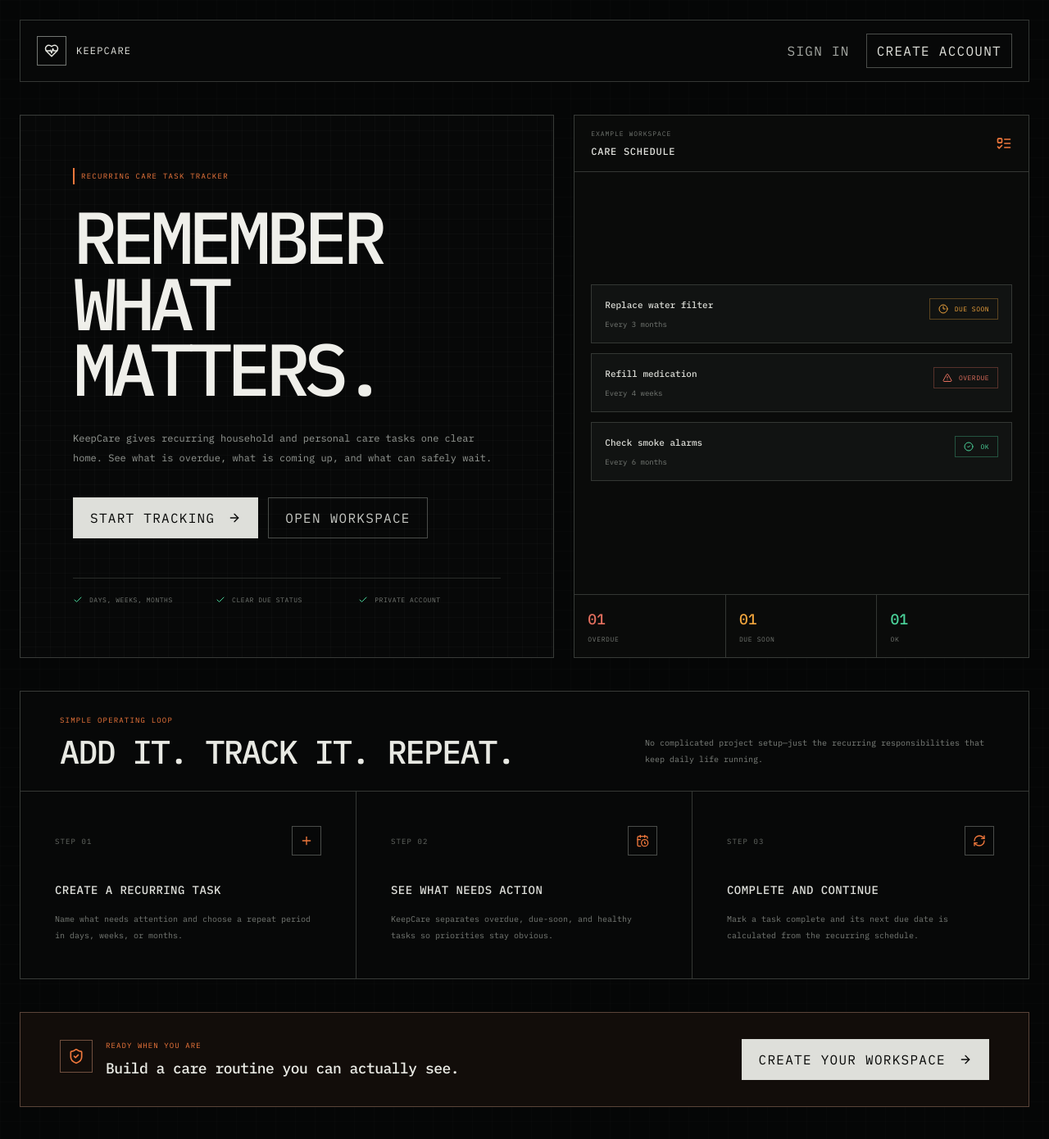
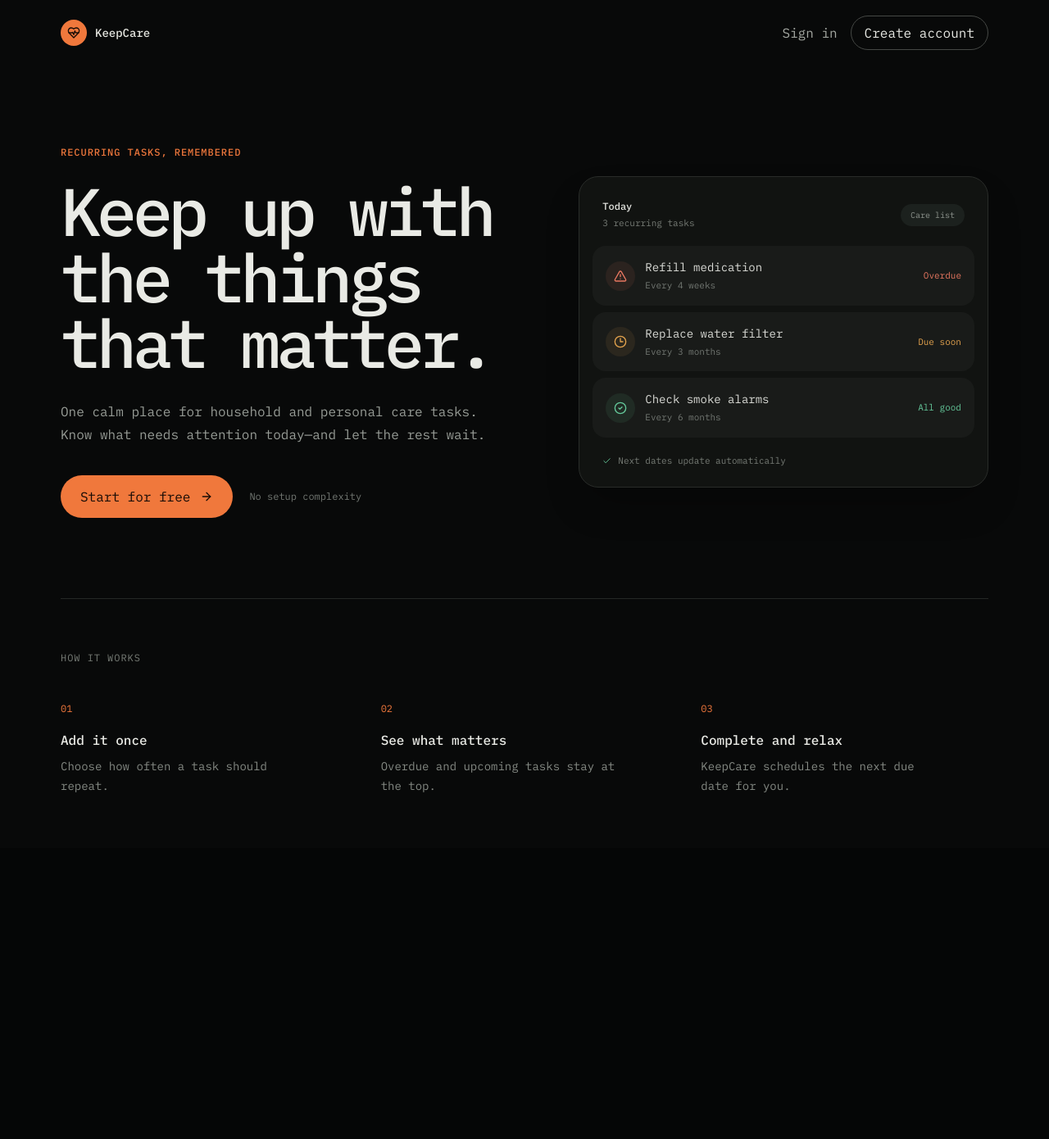
Before and after one commit to EugeneNosov/keepcareapp, a React (Vite) app: page / in a window 1280 px wide. Shown: the top 1390 px of the page at 82% size. After the commit the page ends 1035 px from the top, so only its background shows below. Built offline with nearby package versions, Linux system fonts and the light colour scheme; no server answers.

Commit message:
Redesign landing page and brand,

```diff
--- a/src/App.css
+++ b/src/App.css
@@ -15,11 +15,7 @@ body {
     margin: 0;
     min-width: 320px;
     min-height: 100vh;
-    background:
-        linear-gradient(rgba(255, 255, 255, 0.012) 1px, transparent 1px),
-        linear-gradient(90deg, rgba(255, 255, 255, 0.012) 1px, transparent 1px),
-        #050606;
-    background-size: 24px 24px;
+    background: #080909;
 }
 
 button,
--- a/src/components/brand/Brand.tsx
+++ b/src/components/brand/Brand.tsx
@@ -2,10 +2,10 @@ import { LuHeartPulse } from 'react-icons/lu';
 
 export default function Brand() {
   return (
-    <div className="relative flex items-center gap-3 text-xs tracking-[0.1em] text-[#e6e7e1] uppercase">
-            <span className="grid size-9 place-items-center border border-[#727672]">
-              <LuHeartPulse className="size-[18px]" aria-hidden="true"/>
-            </span>
+    <div className="relative flex items-center gap-2.5 text-sm font-medium text-[#e6e7e1]">
+      <span className="grid size-8 place-items-center rounded-full bg-[#f0783c] text-[#160b06]">
+        <LuHeartPulse className="size-4" aria-hidden="true"/>
+      </span>
       KeepCare
     </div>
   )
--- a/src/features/marketing/pages/LandingPage.tsx
+++ b/src/features/marketing/pages/LandingPage.tsx
@@ -1,13 +1,8 @@
 import {
   LuArrowRight,
-  LuCalendarClock,
   LuCheck,
   LuCircleCheck,
   LuClock3,
-  LuListTodo,
-  LuPlus,
-  LuRefreshCw,
-  LuShieldCheck,
   LuTriangleAlert,
 } from 'react-icons/lu';
 import { Link } from 'react-router';
@@ -15,247 +10,104 @@ import { ROUTES } from '@/app.constants.ts';
 import Brand from '@/components/brand/Brand.tsx';
 
 const exampleTasks = [
-  {
-    name: 'Replace water filter',
-    repeat: 'Every 3 months',
-    status: 'Due soon',
-    color: '#f0a43c',
-    icon: LuClock3,
-  },
-  {
-    name: 'Refill medication',
-    repeat: 'Every 4 weeks',
-    status: 'Overdue',
-    color: '#e36f5e',
-    icon: LuTriangleAlert,
-  },
-  {
-    name: 'Check smoke alarms',
-    repeat: 'Every 6 months',
-    status: 'OK',
-    color: '#4bd49b',
-    icon: LuCircleCheck,
-  },
+  {name: 'Refill medication', repeat: 'Every 4 weeks', status: 'Overdue', color: '#e97861', icon: LuTriangleAlert},
+  {name: 'Replace water filter', repeat: 'Every 3 months', status: 'Due soon', color: '#e5a44e', icon: LuClock3},
+  {name: 'Check smoke alarms', repeat: 'Every 6 months', status: 'All good', color: '#65c99b', icon: LuCircleCheck},
 ];
 
-const workflow = [
-  {
-    step: '01',
-    title: 'Create a recurring task',
-    text: 'Name what needs attention and choose a repeat period in days, weeks, or months.',
-    icon: LuPlus,
-  },
-  {
-    step: '02',
-    title: 'See what needs action',
-    text: 'KeepCare separates overdue, due-soon, and healthy tasks so priorities stay obvious.',
-    icon: LuCalendarClock,
-  },
-  {
-    step: '03',
-    title: 'Complete and continue',
-    text: 'Mark a task complete and its next due date is calculated from the recurring schedule.',
-    icon: LuRefreshCw,
-  },
+const benefits = [
+  ['Add it once', 'Choose how often a task should repeat.'],
+  ['See what matters', 'Overdue and upcoming tasks stay at the top.'],
+  ['Complete and relax', 'KeepCare schedules the next due date for you.'],
 ];
 
 export function LandingPage() {
   return (
-    <div className="min-h-screen w-full">
-      <div className="mx-auto w-full max-w-[1320px] px-6 py-6 max-[640px]:px-4">
-      <header className="flex items-center justify-between border border-[#343734] bg-[#070808] px-5 py-4">
+    <div className="min-h-screen bg-[#080909] text-[#e9eae5]">
+      <div className="mx-auto w-full max-w-[1180px] px-6 max-[640px]:px-4">
+        <header className="flex h-20 items-center justify-between">
           <Brand/>
-        <nav className="flex items-center gap-2" aria-label="Account">
-          <Link
-            className="px-3 py-2 text-[9px] tracking-[0.08em] text-[#a5a8a3] uppercase hover:text-[#f0783c]"
-            to={ROUTES.login}
-          >
+          <nav className="flex items-center gap-4 max-[440px]:gap-3" aria-label="Account">
+            <Link className="whitespace-nowrap text-xs text-[#a4a8a2] transition-colors hover:text-white"
+                  to={ROUTES.login}>
               Sign in
             </Link>
             <Link
-            className="border border-[#4a4d4a] px-3 py-2 text-[9px] tracking-[0.08em] text-[#e1e2dc] uppercase hover:border-[#f0783c] hover:text-[#f0783c]"
-            to={ROUTES.register}
-          >
+              className="whitespace-nowrap rounded-full border border-[#454845] px-4 py-2 text-xs transition-colors hover:border-[#777b76] max-[440px]:px-3"
+              to={ROUTES.register}>
               Create account
             </Link>
           </nav>
         </header>
 
         <main>
-        <section className="grid grid-cols-[1.08fr_0.92fr] items-stretch gap-6 py-10 max-[900px]:grid-cols-1">
-          <div className="relative overflow-hidden border border-[#383b38] bg-[#070808] p-[clamp(30px,5vw,66px)]">
-            <div
-              className="absolute inset-0 bg-[linear-gradient(rgba(255,255,255,0.018)_1px,transparent_1px),linear-gradient(90deg,rgba(255,255,255,0.018)_1px,transparent_1px)] bg-[size:18px_18px]"/>
-            <div className="relative">
-              <p
-                className="mb-6 flex items-center gap-2 text-[9px] tracking-[0.14em] text-[#f0783c] uppercase before:h-5 before:w-0.5 before:bg-[#f0783c]">
-                Recurring care task tracker
+          <section
+            className="grid min-h-[650px] grid-cols-[1.05fr_0.95fr] items-center gap-20 py-20 max-[900px]:grid-cols-1 max-[900px]:gap-14 max-[900px]:py-14">
+            <div>
+              <p className="mb-6 text-xs font-medium tracking-[0.08em] text-[#f0783c] uppercase">
+                Recurring tasks, remembered
               </p>
-              <h1
-                className="max-w-[760px] text-[clamp(46px,7vw,92px)] leading-[0.9] font-medium tracking-[-0.075em] text-[#efefea] uppercase">
-                Remember<br/>what matters.
+              <h1 className="max-w-[650px] text-[clamp(48px,7vw,82px)] leading-[0.98] font-medium tracking-[-0.065em]">
+                Keep up with the things that matter.
               </h1>
-              <p className="mt-8 max-w-[610px] text-xs leading-6 text-[#969a95]">
-                KeepCare gives recurring household and personal care tasks one
-                clear home. See what is overdue, what is coming up, and what can
-                safely wait.
+              <p className="mt-7 max-w-[560px] text-base leading-7 text-[#989d97]">
+                One calm place for household and personal care tasks. Know what needs attention today—and let the rest
+                wait.
               </p>
-
-              <div className="mt-9 flex flex-wrap gap-3">
+              <div className="mt-9 flex flex-wrap items-center gap-5">
                 <Link
-                  className="inline-flex items-center gap-4 border border-[#dadbd6] bg-[#dedfda] px-5 py-3 text-[10px] font-semibold tracking-[0.08em] text-[#080908] uppercase hover:bg-white"
-                  to={ROUTES.register}
-                >
-                  Start tracking
+                  className="inline-flex items-center gap-3 rounded-full bg-[#f0783c] px-6 py-3.5 text-sm font-medium text-[#160b06] transition-colors hover:bg-[#ff8a4f]"
+                  to={ROUTES.register}>
+                  Start for free
                   <LuArrowRight aria-hidden="true"/>
                 </Link>
-                <Link
-                  className="inline-flex items-center gap-3 border border-[#4a4d4a] px-5 py-3 text-[10px] tracking-[0.08em] text-[#c5c7c2] uppercase hover:border-[#f0783c] hover:text-[#f0783c]"
-                  to={ROUTES.login}
-                >
-                  Open workspace
-                </Link>
-              </div>
-
-              <div
-                className="mt-12 grid grid-cols-3 border-t border-[#292c29] pt-5 max-[560px]:grid-cols-1 max-[560px]:gap-4">
-                {[
-                  'Days, weeks, months',
-                  'Clear due status',
-                  'Private account',
-                ].map((item) => (
-                  <span
-                    className="flex items-center gap-2 text-[8px] tracking-[0.07em] text-[#747873] uppercase"
-                    key={item}
-                  >
-                    <LuCheck className="size-3 text-[#4bd49b]" aria-hidden="true"/>
-                    {item}
-                  </span>
-                ))}
-              </div>
+                <span className="text-xs text-[#737873]">No setup complexity</span>
               </div>
             </div>
 
-          <aside className="flex flex-col border border-[#383b38] bg-[#0a0b0a]">
-            <header className="flex items-center justify-between border-b border-[#343734] px-5 py-4">
+            <aside className="rounded-3xl border border-[#292c29] bg-[#111311] p-4 shadow-2xl shadow-black/30">
+              <div className="flex items-center justify-between px-3 py-3">
                 <div>
-                <p className="text-[8px] tracking-[0.12em] text-[#727671] uppercase">
-                  Example workspace
-                </p>
-                <h2 className="mt-2 text-xs font-medium tracking-[0.06em] text-[#e1e2dd] uppercase">
-                  Care schedule
-                </h2>
+                  <p className="text-xs font-medium">Today</p>
+                  <p className="mt-1 text-[11px] text-[#777c76]">3 recurring tasks</p>
                 </div>
-              <LuListTodo className="size-5 text-[#f0783c]" aria-hidden="true"/>
-            </header>
-
-            <div className="grid flex-1 content-center gap-3 p-5">
+                <span className="rounded-full bg-[#1c211e] px-3 py-1.5 text-[10px] text-[#8f958f]">Care list</span>
+              </div>
+              <div className="mt-2 space-y-2">
                 {exampleTasks.map(({name, repeat, status, color, icon: Icon}) => (
-                <article
-                  className="border border-[#343734] bg-[#111312] p-4 transition-colors hover:border-[#555855] hover:bg-[#151715]"
-                  key={name}
-                >
-                  <div className="flex items-start justify-between gap-4">
-                    <div>
-                      <h3 className="text-[11px] font-medium text-[#dcddd7]">
-                        {name}
-                      </h3>
-                      <p className="mt-2 text-[9px] text-[#777b76]">{repeat}</p>
+                  <article className="flex items-center justify-between gap-4 rounded-2xl bg-[#191b19] p-4" key={name}>
+                    <div className="flex min-w-0 items-center gap-3">
+                      <span className="grid size-9 shrink-0 place-items-center rounded-full"
+                            style={{backgroundColor: `${color}16`, color}}>
+                        <Icon className="size-4" aria-hidden="true"/>
+                      </span>
+                      <div className="min-w-0">
+                        <h2 className="truncate text-sm text-[#dcddd8]">{name}</h2>
+                        <p className="mt-1 text-[11px] text-[#737873]">{repeat}</p>
                       </div>
-                    <span
-                      className="flex shrink-0 items-center gap-2 border px-2.5 py-1.5 text-[8px] tracking-[0.06em] uppercase"
-                      style={{borderColor: `${color}55`, color}}
-                    >
-                      <Icon className="size-3" aria-hidden="true"/>
-                      {status}
-                    </span>
                     </div>
+                    <span className="shrink-0 text-[11px]" style={{color}}>{status}</span>
                   </article>
                 ))}
               </div>
-
-            <footer className="grid grid-cols-3 border-t border-[#343734]">
-              {[
-                ['01', 'Overdue', '#e36f5e'],
-                ['01', 'Due soon', '#f0a43c'],
-                ['01', 'OK', '#4bd49b'],
-              ].map(([value, label, color]) => (
-                <div className="border-r border-[#343734] p-4 last:border-r-0" key={label}>
-                  <strong className="text-lg font-medium" style={{color}}>
-                    {value}
-                  </strong>
-                  <span className="mt-1 block text-[8px] tracking-[0.08em] text-[#727671] uppercase">
-                    {label}
-                  </span>
+              <div className="mt-3 flex items-center gap-2 px-3 py-2 text-[11px] text-[#777c76]">
+                <LuCheck className="text-[#65c99b]" aria-hidden="true"/>
+                Next dates update automatically
               </div>
-              ))}
-            </footer>
             </aside>
           </section>
 
-        <section className="border border-[#383b38] bg-[#070808]">
-          <header
-            className="flex flex-wrap items-end justify-between gap-5 border-b border-[#343734] px-[clamp(24px,4vw,48px)] py-7">
-            <div>
-              <p className="text-[9px] tracking-[0.13em] text-[#f0783c] uppercase">
-                Simple operating loop
-              </p>
-              <h2
-                className="mt-3 text-[clamp(24px,4vw,40px)] leading-none font-medium tracking-[-0.045em] text-[#e8e9e3] uppercase">
-                Add it. Track it. Repeat.
-              </h2>
-            </div>
-            <p className="max-w-[420px] text-[10px] leading-5 text-[#7d817c]">
-              No complicated project setup—just the recurring responsibilities
-              that keep daily life running.
-            </p>
-          </header>
-
-          <div className="grid grid-cols-3 max-[800px]:grid-cols-1">
-            {workflow.map(({step, title, text, icon: Icon}) => (
-              <article
-                className="border-r border-[#343734] p-[clamp(24px,4vw,42px)] last:border-r-0 max-[800px]:border-r-0 max-[800px]:border-b max-[800px]:last:border-b-0"
-                key={step}
-              >
-                <div className="flex items-center justify-between">
-                  <span className="text-[9px] tracking-[0.12em] text-[#666a65] uppercase">
-                    Step {step}
-                  </span>
-                  <span className="grid size-9 place-items-center border border-[#4a4d4a] text-[#f0783c]">
-                    <Icon className="size-4" aria-hidden="true"/>
-                  </span>
-                </div>
-                <h3 className="mt-8 text-sm font-medium tracking-[0.03em] text-[#dedfda] uppercase">
-                  {title}
-                </h3>
-                <p className="mt-4 text-[10px] leading-5 text-[#777b76]">{text}</p>
+          <section className="border-t border-[#252825] py-16">
+            <p className="mb-10 text-xs tracking-[0.08em] text-[#777c76] uppercase">How it works</p>
+            <div className="grid grid-cols-3 gap-10 max-[720px]:grid-cols-1 max-[720px]:gap-8">
+              {benefits.map(([title, text], index) => (
+                <article key={title}>
+                  <span className="text-xs text-[#f0783c]">0{index + 1}</span>
+                  <h2 className="mt-4 text-base font-medium">{title}</h2>
+                  <p className="mt-2 max-w-[300px] text-sm leading-6 text-[#858a84]">{text}</p>
                 </article>
               ))}
             </div>
-        </section>
-
-        <section
-          className="my-10 flex flex-wrap items-center justify-between gap-7 border border-[#5a4439] bg-[#120d0a] px-[clamp(24px,4vw,48px)] py-8">
-          <div className="flex items-start gap-4">
-            <span className="grid size-10 shrink-0 place-items-center border border-[#71503f] text-[#f0783c]">
-              <LuShieldCheck className="size-5" aria-hidden="true"/>
-            </span>
-            <div>
-              <p className="text-[9px] tracking-[0.12em] text-[#f0783c] uppercase">
-                Ready when you are
-              </p>
-              <h2 className="mt-2 text-lg font-medium tracking-[-0.03em] text-[#ebece6]">
-                Build a care routine you can actually see.
-              </h2>
-            </div>
-          </div>
-          <Link
-            className="inline-flex items-center gap-4 border border-[#dadbd6] bg-[#dedfda] px-5 py-3 text-[10px] font-semibold tracking-[0.08em] text-[#080908] uppercase hover:bg-white"
-            to={ROUTES.register}
-          >
-            Create your workspace
-            <LuArrowRight aria-hidden="true"/>
-          </Link>
           </section>
         </main>
       </div>
```
Lines whose indentation alone changed are shown as unchanged.
